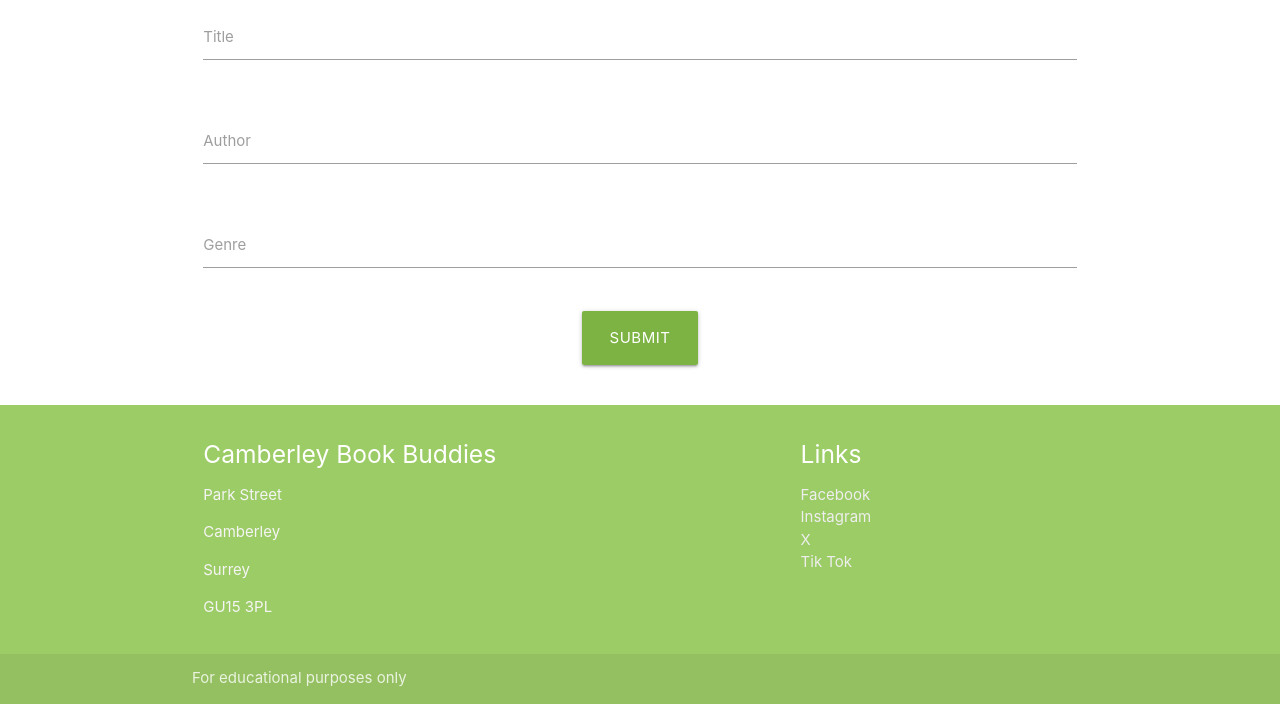
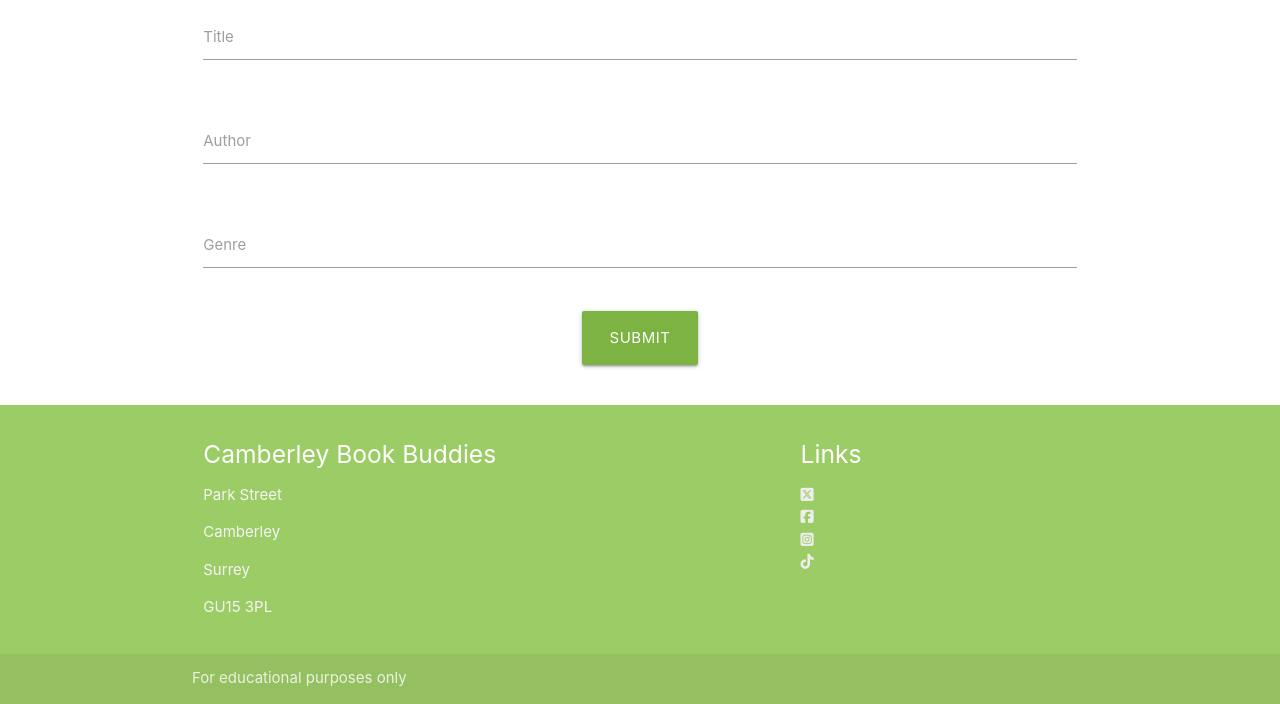
Before and after one commit to JCook22/camberley-book-buddies, a Flask app: page /add_book in a window 1280 px wide. Shown: the part 254-958 px from the top of the page. Run offline with Flask 2, Linux system fonts and the light colour scheme.

Commit message:
Add link icons to footer and document in README

```diff
--- a/camberleybookbuddies/templates/base.html
+++ b/camberleybookbuddies/templates/base.html
@@ -46,10 +46,10 @@
             <div class="col l4 offset-l2 s12">
               <h5 class="white-text">Links</h5>
               <ul>
-                <li><a class="grey-text text-lighten-3" href="">Facebook</a></li>
-                <li><a class="grey-text text-lighten-3" href="">Instagram</a></li>
-                <li><a class="grey-text text-lighten-3" href="">X</a></li>
-                <li><a class="grey-text text-lighten-3" href="">Tik Tok</a></li>
+                <li><a class="grey-text text-lighten-3" href=""><i class="fa-brands fa-square-x-twitter"></i></a></li>
+                <li><a class="grey-text text-lighten-3" href=""><i class="fa-brands fa-square-facebook"></i></a></li>
+                <li><a class="grey-text text-lighten-3" href=""><i class="fa-brands fa-square-instagram"></i></a></li>
+                <li><a class="grey-text text-lighten-3" href=""><i class="fa-brands fa-tiktok"></i></a></li>
               </ul>
             </div>
           </div>
```
Also changed, not shown: README.md.
